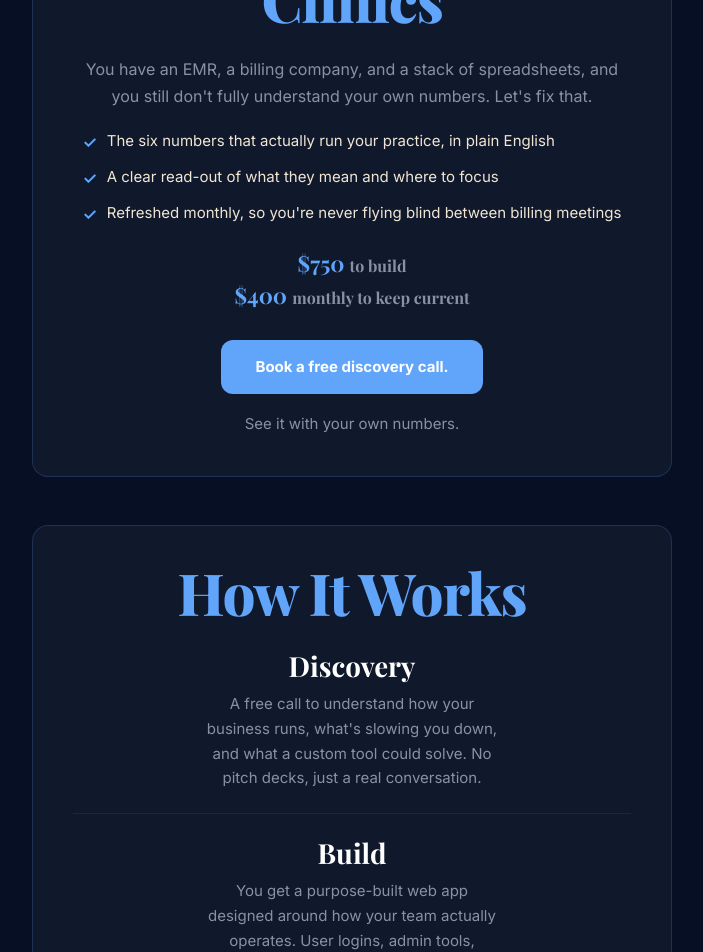
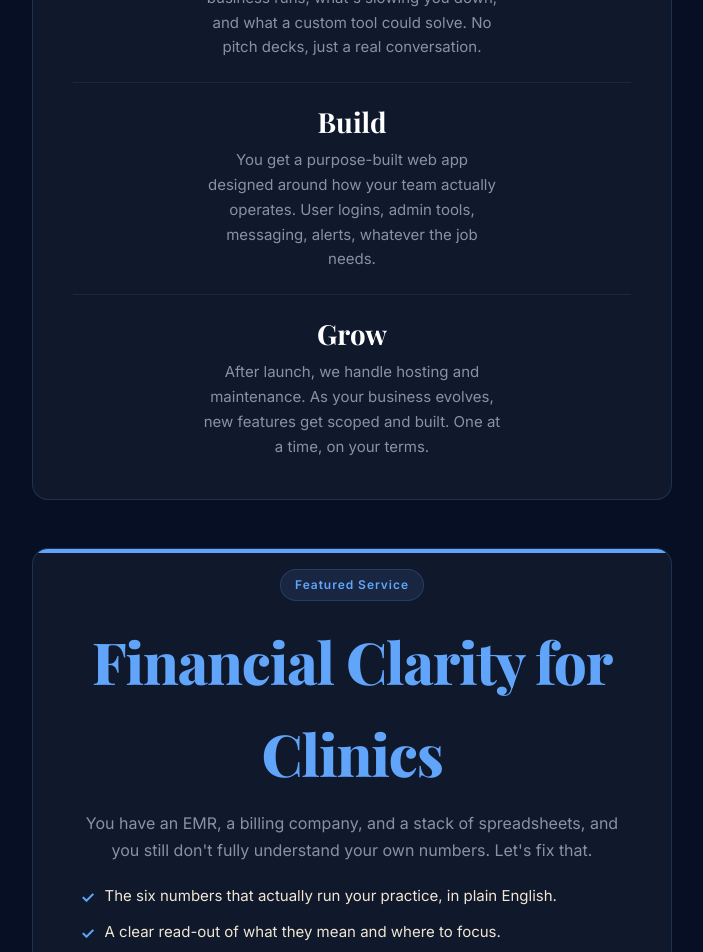
Before and after one commit to besoulful-design/franklinai-v2, a React (Vite) app: page / in a window 1280 px wide. Shown: the part 960-1912 px from the top of the page, without its empty margins (288-991 px from the left). Built offline with nearby package versions, Linux system fonts and the light colour scheme; a web font is replaced by a local one.

Commit message:
Reorder How It Works above Financial Clarity; add periods to feature lines

```diff
--- a/src/App.jsx
+++ b/src/App.jsx
@@ -95,9 +95,9 @@ function Hero() {
 
 function FinancialClarity() {
   const features = [
-    'The six numbers that actually run your practice, in plain English',
-    'A clear read-out of what they mean and where to focus',
-    'Refreshed monthly, so you\'re never flying blind between billing meetings'
+    'The six numbers that actually run your practice, in plain English.',
+    'A clear read-out of what they mean and where to focus.',
+    'Refreshed monthly, so you\'re never flying blind between billing meetings.'
   ];
 
   return (
@@ -470,8 +470,8 @@ export default function App() {
       <Nav />
       <main>
         <Hero />
+        <HowItWorks />
         <FinancialClarity />
-        <HowItWorks />
         <CaseStudy />
         <Pricing />
         <About />
```
